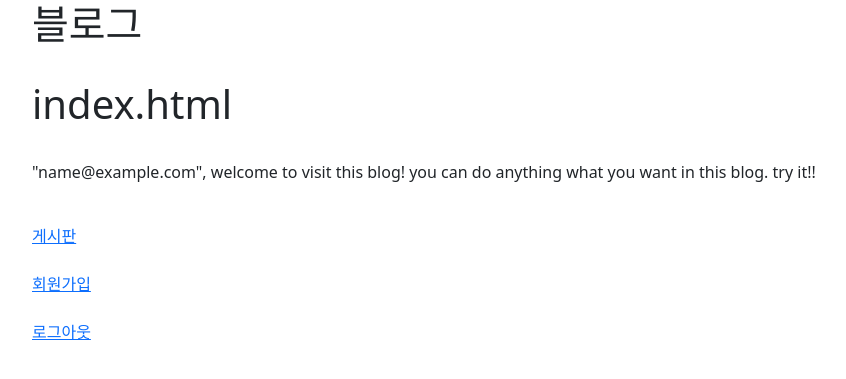
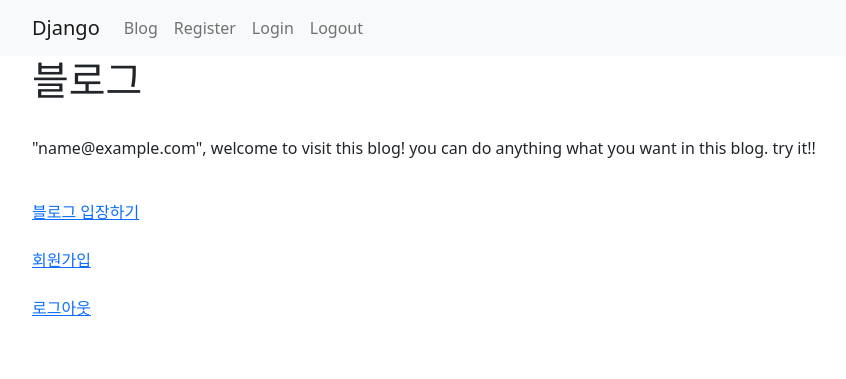
Before and after one commit to FutureMaker0/django_webex, a Django app: page / in a window 1280 px wide. Shown: the top 379 px of the page, without its empty margins (50-896 px from the left). Run offline with Django 4.2, Linux system fonts and the light colour scheme; the visitor is signed in with stand-in values (Sample User, id 1); some libraries are stand-ins or nearby versions.

Commit message:
base.html 수정중

```diff
--- a/templates/base.html
+++ b/templates/base.html
@@ -1,17 +1,54 @@
 <!DOCTYPE html>
+{% load static %}
+
 <html lang="en">
 <head>
     <meta charset="UTF-8">
     <meta http-equiv="X-UA-Compatible" content="IE=edge">
     <meta name="viewport" content="width=device-width, initial-scale=1.0">
     <link href="https://cdn.jsdelivr.net/npm/bootstrap@5.2.3/dist/css/bootstrap.min.css" rel="stylesheet" integrity="sha384-rbsA2VBKQhggwzxH7pPCaAqO46MgnOM80zW1RWuH61DGLwZJEdK2Kadq2F9CUG65" crossorigin="anonymous">
+    {% comment %} <link href="https://cdn.jsdelivr.net/npm/bootstrap@5.2.3/dist/css/bootstrap.min.css.map" rel="stylesheet" integrity="sha384-rbsA2VBKQhggwzxH7pPCaAqO46MgnOM80zW1RWuH61DGLwZJEdK2Kadq2F9CUG65" crossorigin="anonymous"> {% endcomment %}
+    <link href="{% static 'single_pages/css/style.css' %}" rel="stylesheet" media="screen"/>
+
     <title>
-        {% block title %}
+        {% comment %} {% block title %}
             {{ title }}
-        {% endblock %}
+        {% endblock %} {% endcomment %}
+        Django
     </title>
 </head>
 <body>
+
+<nav class="navbar navbar-expand-lg navbar-light bg-light">
+    <div class="container">
+
+            <a class="navbar-brand" href="/">Django</a>
+            <button class="navbar-toggler" type="button" data-toggle="collapse" data-target="#navbarNavDropdown"
+                    aria-controls="navbarNavDropdown" aria-expanded="false" aria-label="Toggle navigation">
+                <span class="navbar-toggler-icon"></span>
+            </button>
+            <div class="collapse navbar-collapse" id="navbarNavDropdown">
+                <ul class="navbar-nav">
+                    <li class="nav-item active">
+                        <a class="nav-link" href="{% url 'blog:list' %}">Blog</a>
+                    </li>
+                </ul>
+                <ul class="navbar-nav ml-auto">
+                    <li class="nav-item">
+                        <a class="nav-link" href="{% url 'user:register' %}" data-toggle="modal" data-target="#loginModal">Register</a>
+                    </li>
+                    <li class="nav-item">
+                        <a class="nav-link" href="{% url 'user:login' %}" data-toggle="modal" data-target="#loginModal">Login</a>
+                    </li>
+                    <li class="nav-item">
+                        <a class="nav-link" href="{% url 'user:logout' %}" data-toggle="modal" data-target="#loginModal">Logout</a>
+                    </li>
+                </ul>
+            </div>
+
+    </div>
+</nav>
+
     <div class="container">
 
         <h1>블로그</h1>
@@ -22,7 +59,7 @@
 
     <script src="https://cdn.jsdelivr.net/npm/@popperjs/core@2.11.6/dist/umd/popper.min.js" integrity="sha384-oBqDVmMz9ATKxIep9tiCxS/Z9fNfEXiDAYTujMAeBAsjFuCZSmKbSSUnQlmh/jp3" crossorigin="anonymous"></script>
     <script src="https://cdn.jsdelivr.net/npm/bootstrap@5.2.3/dist/js/bootstrap.min.js" integrity="sha384-cuYeSxntonz0PPNlHhBs68uyIAVpIIOZZ5JqeqvYYIcEL727kskC66kF92t6Xl2V" crossorigin="anonymous"></script>
-
+    <script src="https://cdn.startbootstrap.com/sb-forms-latest.js"></script>
 </body>
 </html>
 
--- a/templates/index.html
+++ b/templates/index.html
@@ -1,13 +1,13 @@
 {% extends 'base.html' %}
 
 {% block content %}
-    <h1>index.html</h1>
-    <br>
+    {% comment %} <h1>index.html</h1>
+    <br> {% endcomment %}
 
     {% if user.is_authenticated %}
     <p>"{{ user.email }}", welcome to visit this blog! you can do anything what you want in this blog. try it!!</p>
     <br>
-    <a href="{% url 'blog:list' %}">게시판</a>
+    <a href="{% url 'blog:list' %}">블로그 입장하기</a>
     <br><br>
     <a href="{% url 'user:register' %}">회원가입</a>
     <br><br>
@@ -16,6 +16,8 @@
     {% else %}
     <p>please login, "anonymous" user!</p>
     <br>
+    <a href="{% url 'blog:list' %}">블로그 입장하기</a>
+    <br><br>
     <a href="{% url 'user:register' %}">회원가입</a>
     <br><br>
     <a href="{% url 'user:login' %}">로그인</a>
```
